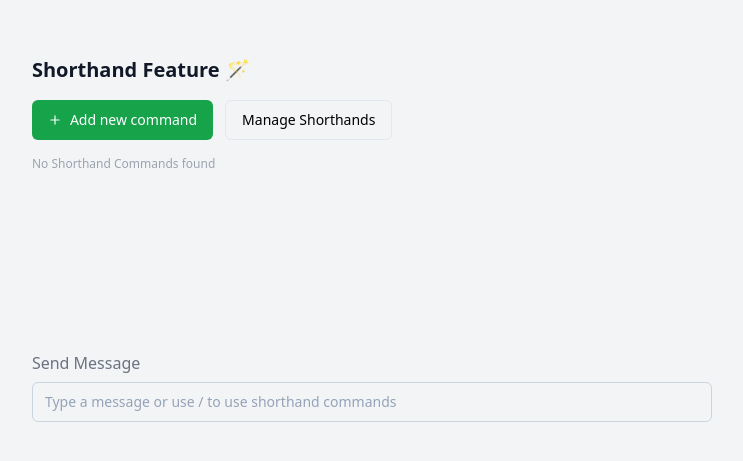
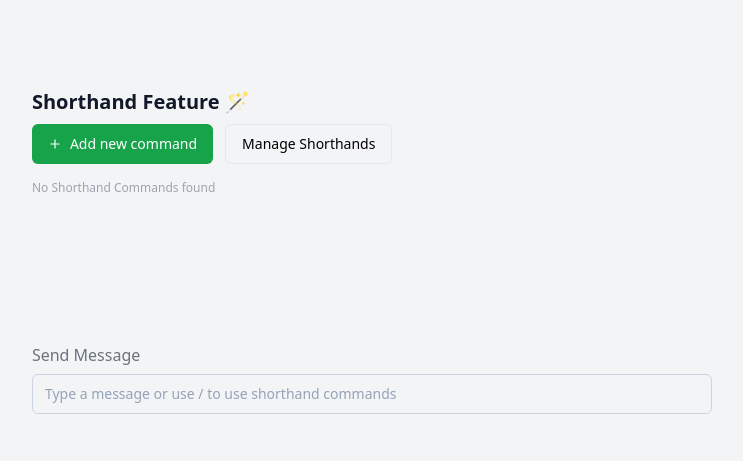
Before and after one commit to yashsehgal/peerlist-shorthand-feature, a Next.js app: page / in a window 1280 px wide. Shown: the part 161-622 px from the top of the page, without its empty margins (317-1060 px from the left). Built offline with nearby package versions, Linux system fonts and the light colour scheme.

Commit message:
feat: esc close event added

```diff
--- a/components/MessageInput.tsx
+++ b/components/MessageInput.tsx
@@ -1,5 +1,5 @@
 import { Input } from "@/components/ui/Input";
-import { useEffect, useState } from "react";
+import { useCallback, useEffect, useState } from "react";
 import { ScrollArea } from "@/components/ui/ScrollArea";
 import { getShorthandContent, getShorthands, setCharAt } from "@/lib/utils";
 import { Button } from "./ui/Button";
@@ -16,7 +16,7 @@ export default function MessageInput() {
 
     useEffect(() => {
         setShorthandCommands(getShorthands());
-    }, []);
+    });
 
     useEffect(() => {
         if (!messageContent) setShorthandCommandList(false);
@@ -31,6 +31,19 @@ export default function MessageInput() {
         }
     };
 
+    const escFunction = useCallback((event: any) => {
+        if (event.key === "Escape") {
+            setShorthandCommandList(false);
+        }
+    }, []);
+
+    useEffect(() => {
+        document.addEventListener("keydown", escFunction, false);
+        return () => {
+          document.removeEventListener("keydown", escFunction, false);
+        };
+    }, [escFunction]);
+
     const replacePostSlashWithShorthand = (shorthand: string) => {
         if (!shorthand) return;
         let _shorthandedMessageContent = messageContent;
@@ -44,7 +57,7 @@ export default function MessageInput() {
     };
 
     return (
-        <section className="message-input-section my-10">
+        <section className="message-input-section my-4">
             <h2 className="mb-2 leading-snug text-base font-medium text-gray-500 cursor-default select-none">
                 Send Message
             </h2>
--- a/pages/index.tsx
+++ b/pages/index.tsx
@@ -4,7 +4,7 @@ import ShorthandManager from "@/components/ShorthandManager";
 export default function AppView() {
   return (
     <main className="app-view w-[100vw] h-[100vh] flex flex-row items-center justify-center bg-gray-100">
-      <section className="shorthand-feature-container flex flex-col items-start justify-between gap-4">
+      <section className="shorthand-feature-container flex flex-col items-start justify-between gap-2">
         <h1 className="leading-snug text-xl font-semibold text-gray-900">{"Shorthand Feature 🪄"}</h1>
         <ShorthandManager />
         <MessageInput />
```
